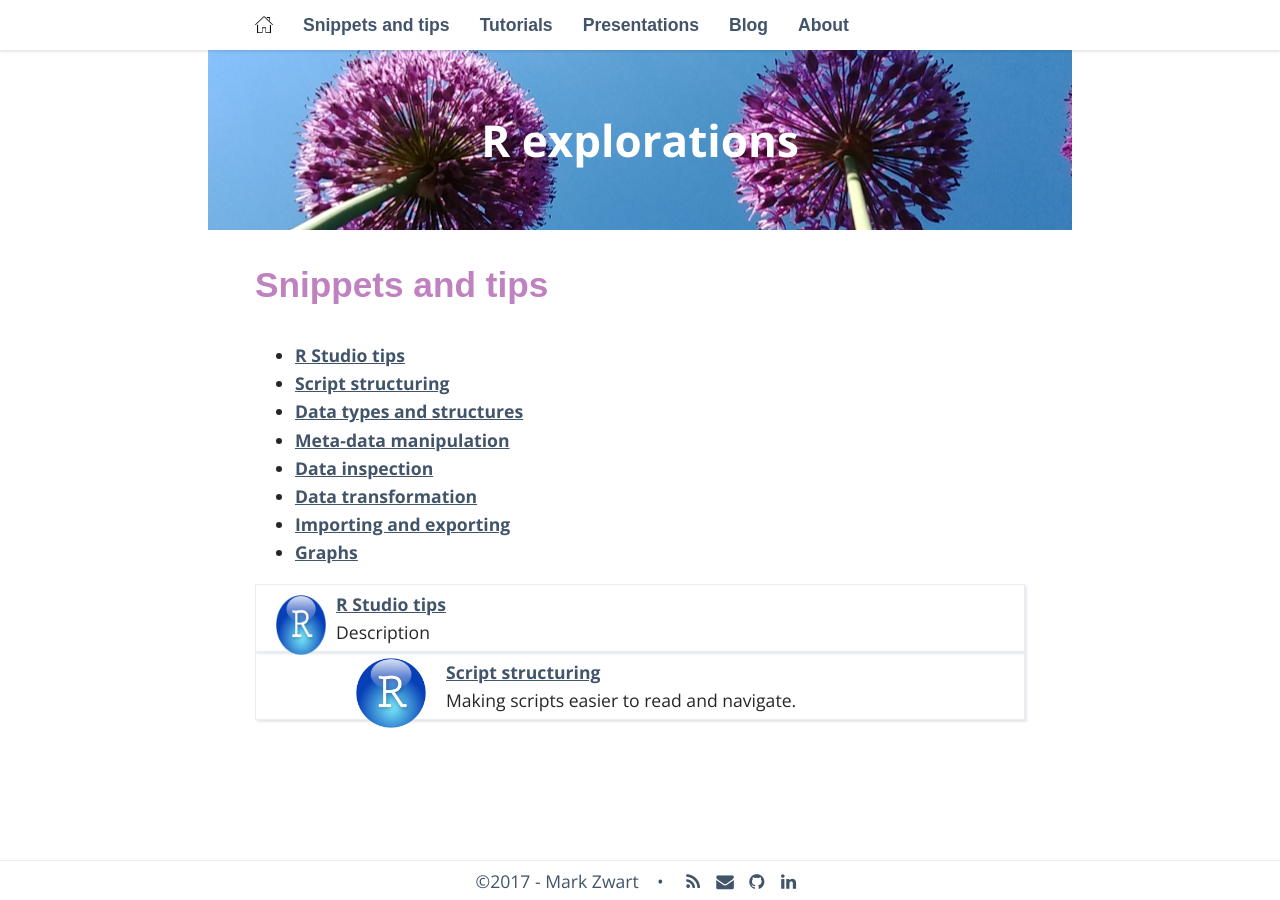
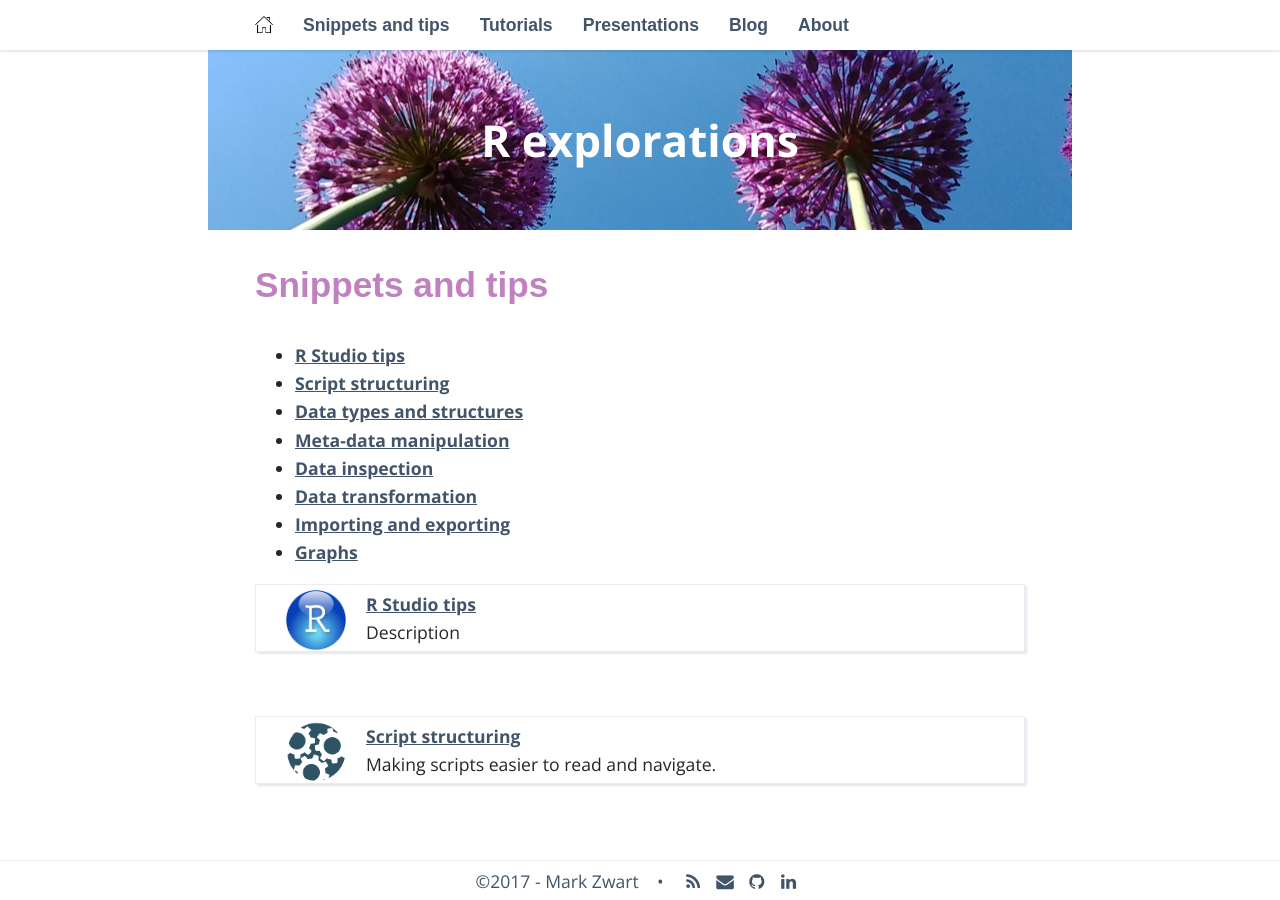
Before and after one commit to mark-me/mark-me.github.io, a Jekyll site: the page built from _pages/01-snippets-and-tips.md, in a window 1280 px wide. Built offline with Jekyll 4.4.1, drawn with Linux system fonts in a browser that asks for light colours; nearby versions of some CDN libraries; some web fonts are replaced; comment, search, counter and statistics services are not loaded.

Commit message:
Changing snippet index

```diff
--- a/_pages/01-snippets-and-tips.md
+++ b/_pages/01-snippets-and-tips.md
@@ -15,14 +15,14 @@ navigation_weight: 1
 
 
 <div class="boxed">
-<img class="boximage" src="/_pages/snippets-and-tips/r-studio-tips.png" alt="Image text" width="70" height="70" align="left"/>
+<img src="/_pages/snippets-and-tips/r-studio-tips.png" alt="Image text" hspace="20" width="60" height="60" align="left"/>
 <a href="/r-studio-tips/">R Studio tips</a><br>
 Description
 <br>
 </div>
-
+<br>
 <div class="boxed">
-<img src="/_pages/snippets-and-tips/r-studio-tips.png" alt="Image text" hspace="20" width="70" height="70" align="left"/>
+<img src="/_pages/snippets-and-tips/data-transformation.png" alt="Image text" hspace="20" width="60" height="60" align="left"/>
 <a href="/script-structuring/">Script structuring</a><br>
 Making scripts easier to read and navigate.
 <br>
```
Also changed, not shown: _pages/snippets-and-tips/data-transformation.png (renamed from _pages/snippets-and-tips/data-basics.png).
